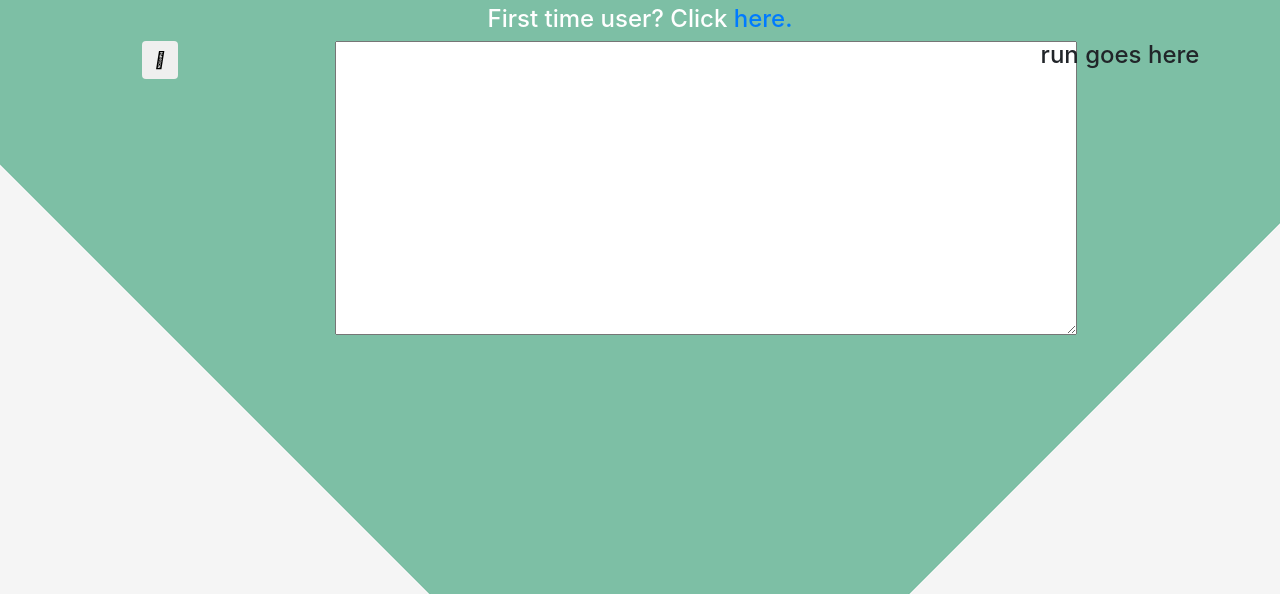
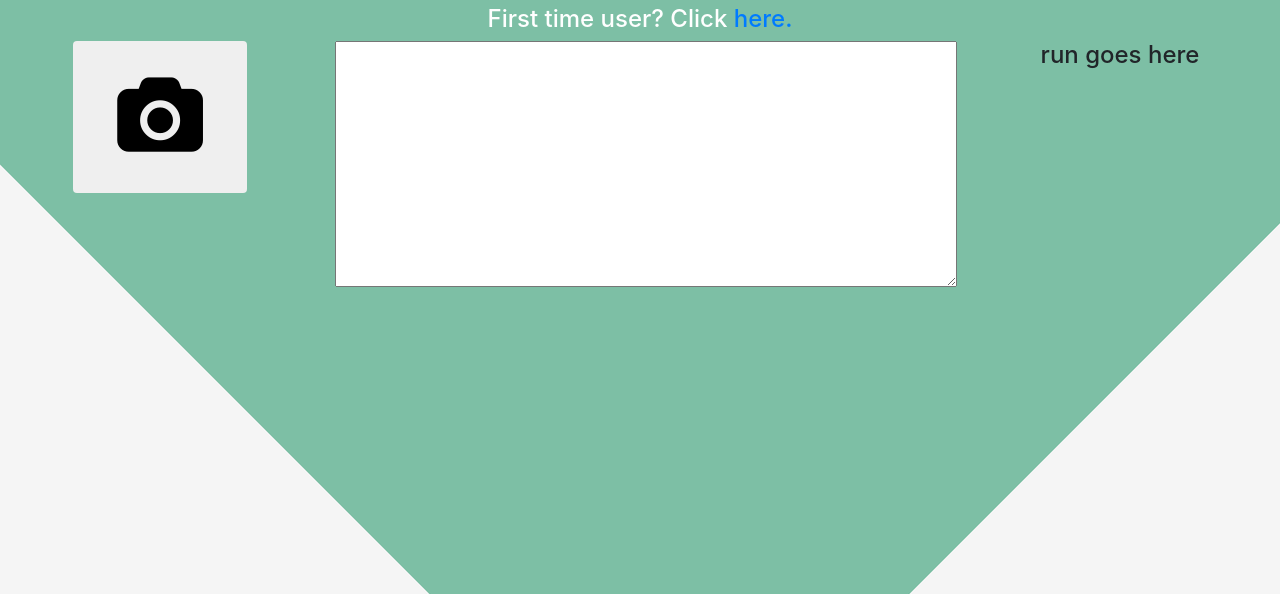
Before and after one commit to benredmond/Vandyhacks-Linter-Backend, a website: page index2.html in a window 1280 px wide. Shown: the part 206-800 px from the top of the page. Drawn offline with nearby package versions, Linux system fonts and the light colour scheme.

```diff
--- a/index2.html
+++ b/index2.html
@@ -34,8 +34,8 @@
     </div>
     <div class="container-fluid">
         <div class="row">
-            <div class="container-fluid col-xs-12 col-md-3">
-                <button class="btn"><i class="fas fa-camera fa-10x"></i></button>
+            <div class="camera container-fluid col-xs-12 col-md-3">
+                <button class="btn"><i class="fa fa-camera fa-5x"></i></button>
             </div>
             <div class="container-fluid col-xs-12 col-md-6">
                 <textarea rows="8" cols="50" placeholder="Your code goes here!">
--- a/style.css
+++ b/style.css
@@ -31,5 +31,14 @@
 
 textarea{
 	font-family: monospace;
-	font-size: 1.5rem;
+	font-size: 1.25rem;
 }
+
+.btn{
+	height: 60%;
+	width: 60%;
+}
+
+.camera{
+	align-content: right;
+}
```
